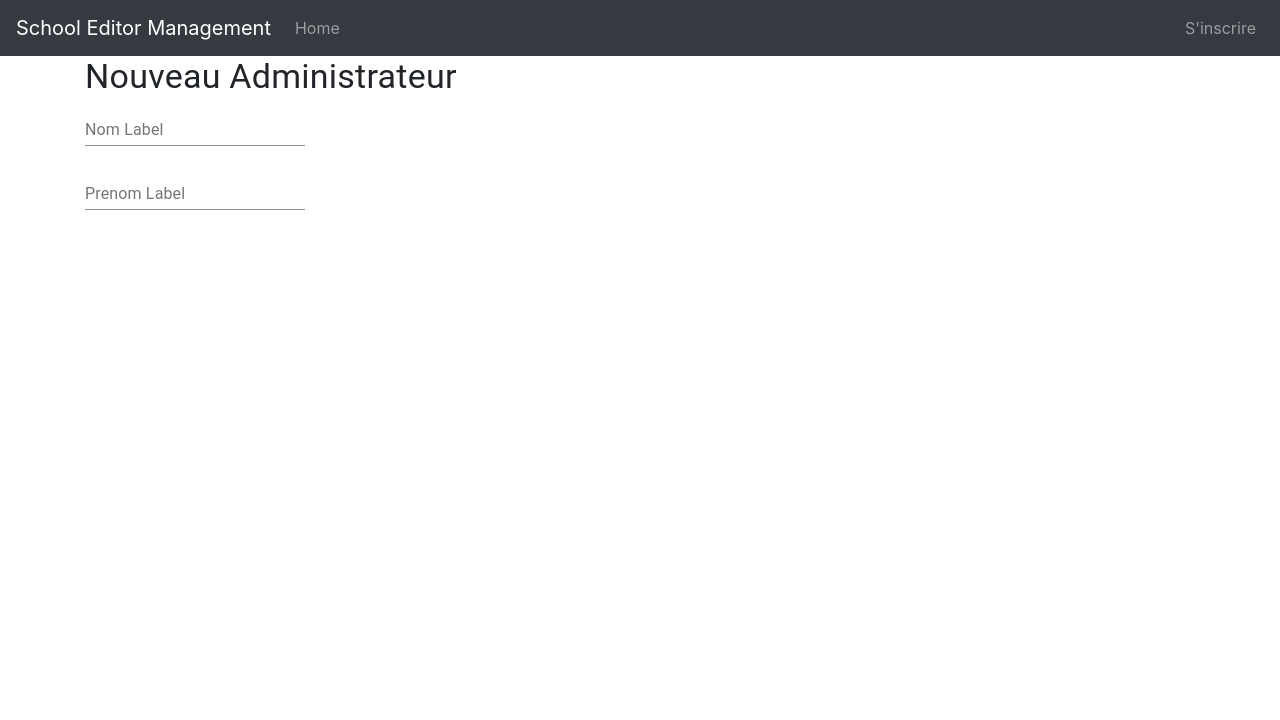
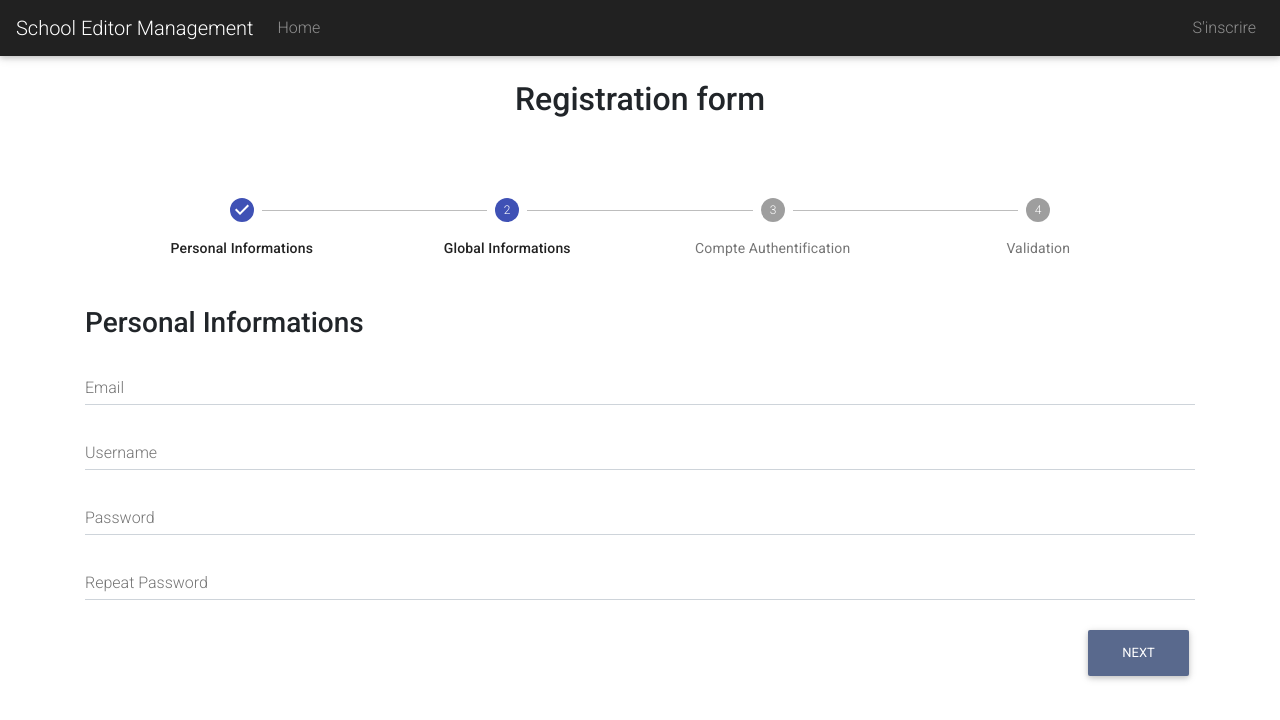
Before and after one commit to anastamer1994/front, a React (Create React App) app: page /InscriptionAdmin in a window 1280 px wide. Shown: the top 720 px of the page. Built offline with nearby package versions, Linux system fonts and the light colour scheme.

Commit message:
(feat ATR) Authentification multi Forms Admin SEM-FT-0.0.1

```diff
--- a/package.json
+++ b/package.json
@@ -12,6 +12,7 @@
     "aos": "^2.3.4",
     "bootstrap": "^4.5.0",
     "material-ui-image": "^3.2.3",
+    "mdbreact": "^4.27.0",
     "react": "^16.13.1",
     "react-bootstrap": "^1.1.1",
     "react-countup": "^4.3.3",
--- a/src/App.js
+++ b/src/App.js
@@ -3,6 +3,9 @@ import React from 'react';
 import './index.css';
 import 'bootstrap/dist/css/bootstrap.min.css';
 import MenuFr from './Menu/MenuFr';
+import '@fortawesome/fontawesome-free/css/all.min.css';
+import 'bootstrap-css-only/css/bootstrap.min.css';
+import 'mdbreact/dist/css/mdb.css';
 
 export default class App extends React.Component {
 
--- a/src/Authentification/AdminSpace/Add/AddAdministrator.jsx
+++ b/src/Authentification/AdminSpace/Add/AddAdministrator.jsx
@@ -1,89 +1,58 @@
-import React, { Component } from 'react';
-import PersonalDetails from './PersonnalDetails';
-import GlobalDetails from './GlobalDetails';
-import CompteAuthentification from './CompteAuthentification';
-import ValidationAuth from './ValidationAuth';
+import React from 'react';
+import { MDBContainer, MDBRow} from "mdbreact";
+import { Stepper, Step, StepLabel } from "@material-ui/core";
+import SwitchCases from './SwitchCases';
+import {useHistory } from 'react-router-dom';
 
-export default class AddAdministrator extends Component{
+const  AddAdministrator = () => {
 
-    state = {
-        step : 1,
-        firstName : '',
-        lastName : '',
-        bithDate : '',
-        bithPlace : '',
-        gender : '',
-        codePostal : '',
-        city : '',
-        adresse : '',
-        cellPhone : '',
-        phone : '',
-        contry : '',
-        cin : '',
-        nationality : '',
-        province : '',
-        region : '',
-        academy : '',
-        matricule : '',
-        fonctionality : '',
-        etablName : '',
-        schoolLevel : '',
-        email : '',
-        password : '',
-        confirmPassword : '',
-        photo : '',
-        firstNameError : '',
-        lastNameError : ''
+      const [activeStep, setActiveStep] = React.useState(1);
+      const history = useHistory();
 
-    }
+      const getSteps = () => {
+        return ['Personal Informations', 'Global Informations', 'Compte Authentification','Validation'];
+      }
 
-    nextStep = () => {
-        const {step} =this.state;
-        this.setState({
-            step : step + 1
-        })
-    };
+      const handleSubmission = (e,url) => {
+        e.preventDefault();
+        history.push(url);
+      }
 
-    prevStep  = () => {
-        const {step} =this.state;
-        this.setState({
-            step : step - 1
-        })
-    };
+      const handleNext = () => {
+        setActiveStep((prevActiveStep) => prevActiveStep + 1);
+      };
 
-    handleChange = input => e => {
-        this.setState({ [input] : e.target.value});
-    }
+      const handleBack = () => {
+        setActiveStep((prevActiveStep) => prevActiveStep - 1);
+      };
 
-    render(){
+      const steps = getSteps();
 
-        const {step} = this.state;
-        const { firstName ,lastName ,bithDate ,bithPlace ,gender ,codePostal ,city ,adresse ,cellPhone ,phone ,contry ,cin ,nationality ,
-        province ,region ,academy , matricule ,fonctionality ,etablName,schoolLevel ,email ,password ,confirmPassword, photo,firstNameError,lastNameError} = this.state;
-        const values = { firstName ,lastName ,bithDate ,bithPlace ,gender ,codePostal ,city ,adresse ,cellPhone ,phone ,contry ,cin ,nationality ,
-            province ,region ,academy , matricule ,fonctionality ,etablName,schoolLevel ,email ,password ,confirmPassword, photo,firstNameError,lastNameError};
+      return(
+        <MDBContainer>
+            <h2 className="text-center font-weight-bold pt-4 pb-5 mb-2"><strong>Registration form</strong></h2>
 
-        switch(step) {
-            case 1 : return (
-                <PersonalDetails
-                    nextStep = {this.nextStep}
-                    handleChange = {this.handleChange}
-                    values = {values}
-                />
-            )
-            case 2 : return (
-                <GlobalDetails />
-            )
-            case 3 : return (
-                <CompteAuthentification />
-            )
-            case 4 : return (
-                <ValidationAuth />
-            )
-            default : return (
-                <h2> Succes Message </h2>
-            )
-        }
-    }
+            <Stepper activeStep={activeStep} alternativeLabel>
+                {steps.map((label) => (
+                    <Step key={label}>
+                    <StepLabel>{label}</StepLabel>
+                    </Step>
+                ))}
+            </Stepper>
+            <form >
+                <MDBRow>
+                    <SwitchCases
+                        ActifStep = {activeStep}
+                        handleNext={handleNext}
+                        handleBack={handleBack}
+                        handleSubmission={(e) => handleSubmission(e,'/')} />
+                </MDBRow>
+            </form>
+        </MDBContainer>
 
-}
+      )
+     }
+
+
+
+export default AddAdministrator;
--- a/src/Authentification/AdminSpace/Add/CompteAuthentification.jsx
+++ b/src/Authentification/AdminSpace/Add/CompteAuthentification.jsx
@@ -1,13 +1,18 @@
-import React, { Component } from 'react'
+import React from 'react';
+import { MDBCol, MDBBtn, MDBInput } from "mdbreact";
 
-export class CompteAuthentification extends Component {
-    render() {
+const  CompteAuthentification = (props) => {
+
         return (
-            <div>
-                <h1>Compte Authentification</h1>
-            </div>
+          <MDBCol md="12">
+                <h3 className="font-weight-bold pl-0 my-4"><strong>Compte Authentification</strong></h3>
+                <MDBInput label="I agreee to the terms and conditions" type="checkbox" id="checkbox" />
+                <MDBInput label="I want to receive newsletter" type="checkbox" id="checkbox2" />
+                <MDBBtn color="mdb-color" rounded className="float-left" onClick={props.handleBack}>previous</MDBBtn>
+                <MDBBtn color="mdb-color" rounded className="float-right" onClick={props.handleNext}>next</MDBBtn>
+          </MDBCol>
         )
-    }
+
 }
 
 export default CompteAuthentification;
--- a/src/Authentification/AdminSpace/Add/GlobalDetails.jsx
+++ b/src/Authentification/AdminSpace/Add/GlobalDetails.jsx
@@ -1,13 +1,18 @@
-import React, { Component } from 'react'
+import React from 'react';
+import { MDBCol, MDBBtn, MDBInput } from "mdbreact";
 
-export class GlobalDetails extends Component {
-    render() {
+const  GlobalDetails = (props) => {
+
         return (
-            <div>
-                <h1>Global Data </h1>
-            </div>
+        <MDBCol md="12">
+            <h3 className="font-weight-bold pl-0 my-4"><strong>Global Informations</strong></h3>
+            <MDBInput label="First Name" className="mt-3" />
+            <MDBInput label="Second Name" className="mt-3" />
+            <MDBInput label="Surname" className="mt-3" />
+            <MDBInput label="Address" type="textarea" rows="2" />
+            <MDBBtn color="mdb-color" rounded className="float-left" onClick={props.handleBack}>previous</MDBBtn>
+            <MDBBtn color="mdb-color" rounded className="float-right" onClick={props.handleNext}>next</MDBBtn>
+        </MDBCol>
         )
-    }
 }
-
-export default GlobalDetails
+export default GlobalDetails;
--- a/src/Authentification/AdminSpace/Add/PersonnalDetails.jsx
+++ b/src/Authentification/AdminSpace/Add/PersonnalDetails.jsx
@@ -1,96 +1,19 @@
-import React, { Component } from 'react';
-import {MuiThemeProvider,makeStyles} from '@material-ui/core/styles';
-import {TextField,Typography} from '@material-ui/core';
+import React from "react";
+import { MDBCol, MDBBtn, MDBInput } from "mdbreact";
 
-const useStyles = makeStyles((theme) => ({
-    titleTypography : {
-        textAlign : 'center',
-        paddingTop : 80,
-        color: 'black',
-        fontFamily: "Comic Sans MS, Comic Sans, cursive",
-      }
-   }));
-export class PersonnalDetails extends Component {
+const PersonnalDetails = (props) => {
 
-    // Validation
-
-    validate = () => {
-        let isError = false;
-        const errors = {
-            firstNameError : '',
-            lastNameError : ''
-        };
-
-        if(this.props.values.firstName.length < 5){
-            isError = 'true';
-            errors.firstNameError = "Le nom est obligatoire ";
-        }
-
-        if(this.props.values.lasttName.length < 5){
-            isError = 'true';
-            errors.lastNameError = "Le prenom est obligatoire";
-        }
-
-        if(isError){
-            this.setState({
-                ...this.state,
-                ...errors
-            });
-        }
-
-        return isError;
-      }
-
-
-
-    render() {
-        const { values,handleChange } = this.props;
-       /// const classes = useStyles();
-        return (
-            <div className = "container">
-
-                <Typography variant="h4">
-                    Nouveau Administrateur
-                </Typography>
-
-                <form>
-
-                     <div className="form-group">
-                            <MuiThemeProvider >
-                                <React.Fragment>
-                                <TextField
-                                    id="standard-input"
-                                    name="firstName"
-                                    label = "Nom Label"
-                                    hintText="Hint Nom"
-                                    floatingLabelText="Name Floating"
-                                    errorText={values.firstNameError}
-                                    defaultValue ={values.firstName}
-                                    onChange={handleChange('firstName')} floatingLabelFixed />
-                                </React.Fragment>
-                           </MuiThemeProvider>
-                     </div>
-
-                     <div className="form-group">
-                           <MuiThemeProvider >
-                              <React.Fragment>
-                                <TextField
-                                    id = "standard-input"
-                                    name="lastName"
-                                    label = "Prenom Label"
-                                    hintText="Hint Prenom"
-                                    floatingLabelText="Prenom Floating"
-                                    errorText={values.lastNameError}
-                                    defaultValue ={values.lastName}
-                                    onChange={handleChange('lastName')} floatingLabelFixed />
-                               </React.Fragment>
-                           </MuiThemeProvider>
-                     </div>
-
-                </form>
-            </div>
-        )
-    }
+  return (
+        <MDBCol md="12">
+            <h3 className="font-weight-bold pl-0 my-4">
+              <strong>Personal Informations</strong></h3>
+            <MDBInput label="Email" className="mt-4" />
+            <MDBInput label="Username" className="mt-4" />
+            <MDBInput label="Password" className="mt-4" />
+            <MDBInput label="Repeat Password" className="mt-4" />
+            <MDBBtn color="mdb-color" rounded className="float-right" onClick={props.handleNext}>next</MDBBtn>
+        </MDBCol>
+    );
 }
 
 export default PersonnalDetails;
--- /dev/null
+++ b/src/Authentification/AdminSpace/Add/SwitchCases.jsx
@@ -0,0 +1,30 @@
+import React from 'react';
+import PersonalDetails from './PersonnalDetails';
+import GlobalDetails from './GlobalDetails';
+import CompteAuthentification from './CompteAuthentification';
+import ValidationAuth from './ValidationAuth';
+
+
+const SwitchCases = (props) => {
+    console.log(props.ActifStep);
+    switch(props.ActifStep) {
+        case 1 : return (
+            <PersonalDetails handleNext={props.handleNext} />
+        )
+        case 2 : return (
+            <GlobalDetails handleNext={props.handleNext} handleBack={props.handleBack} />
+        )
+        case 3 : return (
+            <CompteAuthentification handleNext={props.handleNext} handleBack={props.handleBack} />
+        )
+        case 4 : return (
+            <ValidationAuth handleSubmission={props.handleSubmission} handleBack={props.handleBack} />
+        )
+        default : return (
+            <h2> Succes Message </h2>
+        )
+    }
+
+}
+
+export default SwitchCases;
--- a/src/Home/BlockNumbers.jsx
+++ b/src/Home/BlockNumbers.jsx
@@ -24,13 +24,13 @@ const BlockNumbers = () => {
             </Typography>
             </Container>
             <Grid container spacing={2} justify = "center" className={classes.gridContainer}>
-                <Grid item xs={12} sm={6} md={3} spacing={2} align="center" >
+                <Grid item xs={12} sm={6} md={3}  align="center" >
                     <NumberValue />
                 </Grid>
-                <Grid item xs={12} sm={6} md={3} spacing={2} align="center"  >
+                <Grid item xs={12} sm={6} md={3}  align="center"  >
                     <NumberValue />
                 </Grid>
-                 <Grid item xs={12} sm={6} md={3} spacing={2} align="center"  >
+                 <Grid item xs={12} sm={6} md={3}  align="center"  >
                     <NumberValue />
                 </Grid>
             </Grid>
--- a/src/Home/Header.jsx
+++ b/src/Home/Header.jsx
@@ -68,7 +68,7 @@ const Header = () => {
                     title :'Title Test Test',
                     description : 'Lopsem Lopsel Lopsem shhosq hhqs ihhsq ppohphs posq pjjjqs pjpojs uusbqu ouyzbbq oquhns lquueq uhs euheq ojqnns pjjjqs pjpojs uusbqu ouyzbbq oquhns lquueq uhs euheq ojqnns;',
                     linkText : 'Continuez ...',
-                    image : 'https://source.unsplash.com/random',
+                    image : 'https://images.unsplash.com/photo-1580582932707-520aed937b7b?ixlib=rb-1.2.1&ixid=eyJhcHBfaWQiOjEyMDd9&auto=format&fit=crop&w=2689&q=80',
                     imageText : 'Image Text '
                 }
 
--- a/src/Home/Teams.jsx
+++ b/src/Home/Teams.jsx
@@ -27,13 +27,13 @@ const Teams = () => {
             </Typography>
         </Container>
         <Grid container  justify='center' spacing={2} className={classes.gridContainer}>
-                <Grid item xs={12} sm={6} md={3} spacing={2} align="center" >
+                <Grid item xs={12} sm={6} md={3}  align="center" >
                         <CardTeam />
                 </Grid>
-                <Grid item xs={12} sm={6} md={3} spacing={2} align="center" >
+                <Grid item xs={12} sm={6} md={3}  align="center" >
                         <CardTeam />
                 </Grid>
-                <Grid item xs={12} sm={6} md={3} spacing={2} align="center" >
+                <Grid item xs={12} sm={6} md={3}  align="center" >
                         <CardTeam />
                 </Grid>
         </Grid>
--- a/src/index.js
+++ b/src/index.js
@@ -2,6 +2,7 @@ import React from 'react';
 import ReactDOM from 'react-dom';
 import './index.css';
 import App from './App';
+import 'mdbreact/dist/css/mdb.css';
 
 ReactDOM.render(
   <React.StrictMode>
```
Also changed, not shown: src/Authentification/AdminSpace/Add/ValidationAuth.jsx (+10 -14 lines), 1 other file (tests, documents, lock files or other folders).
